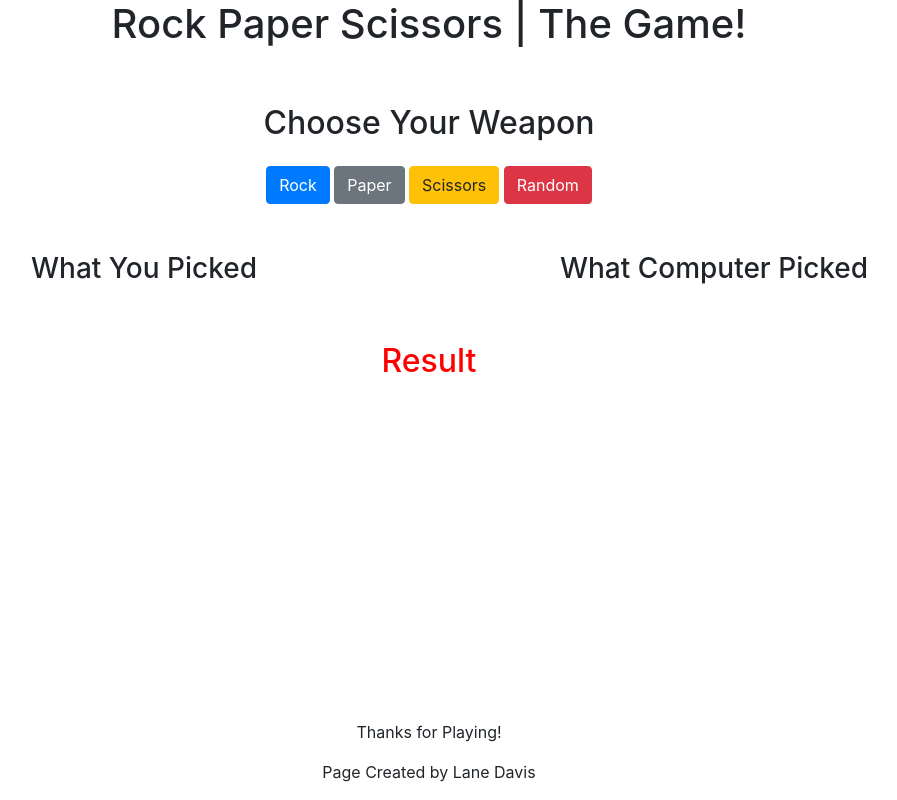
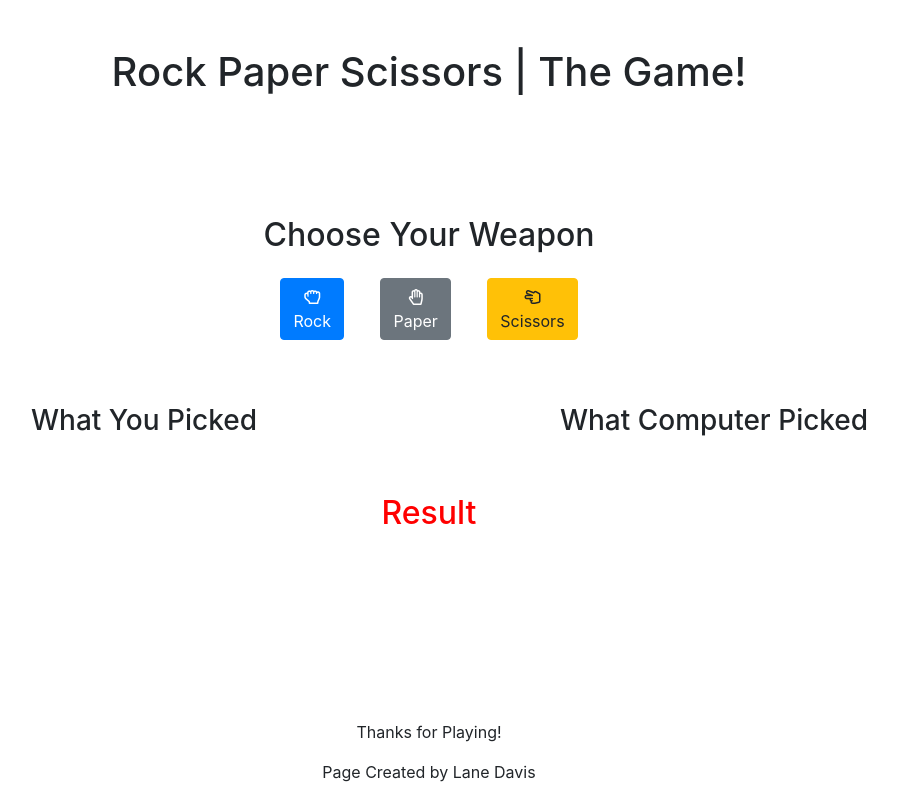
Before and after one commit to lanericharddavis/rock-paper-scissors, a plain HTML site: page index.html in a window 1280 px wide. Shown: the whole page, without its empty margins (211-1108 px from the left). Drawn offline with nearby package versions, Linux system fonts and the light colour scheme.

Commit message:
functional game

```diff
--- a/app.js
+++ b/app.js
@@ -1,7 +1,18 @@
+
+
+
+
+
+function random() {
+
+  let gameOptions = ['rock', 'paper', 'scissors']
+  return gameOptions[Math.floor(Math.random() * gameOptions.length)]
+}
+
 function play(playerChoice) {
   console.log("You clicked", playerChoice)
 
-  let compChoice = 'paper'
+  let compChoice = random()
 
   if (playerChoice == compChoice) {
     //console.log("Tie Game! You Both Have", playerChoice)
--- a/index.html
+++ b/index.html
@@ -15,7 +15,7 @@
 </head>
 
 <body>
-  <header class="container-fluid">
+  <header class="container-fluid p-5">
     <div class="row">
       <div class="col text-center">
         <h1>Rock Paper Scissors | The Game!</h1>
@@ -23,15 +23,17 @@
     </div>
   </header>
 
-
   <main class="container">
     <div class="row p-5">
-      <div class="col text-center">
+      <div class="col text-center p-3">
         <h2 class="pb-3">Choose Your Weapon</h2>
-        <button id="rock" class="btn btn-primary" onclick="play('rock')">Rock</button>
-        <button id="paper" class="btn btn-secondary" onclick="play('paper')">Paper</button>
-        <button id="scissors" class="btn btn-warning" onclick="play('scissors')">Scissors</button>
-        <button id="random" class="btn btn-danger" onclick="play('random')">Random</button>
+        <button id="rock" class="btn btn-primary mx-3" onclick="play('rock')"><i
+            class="far fa-hand-rock"></i><br>Rock</button>
+        <button id="paper" class="btn btn-secondary mx-3" onclick="play('paper')"><i
+            class="far fa-hand-paper"></i><br>Paper</button>
+        <button id="scissors" class="btn btn-warning mx-3" onclick="play('scissors')"><i
+            class="far fa-hand-scissors"></i><br>Scissors</button>
+        <!--        <button id="random" class="btn btn-danger" onclick="play('random')">Random</button>-->
       </div>
     </div>
     </div>
```
Also changed, not shown: style.css (line endings or trailing spaces).
